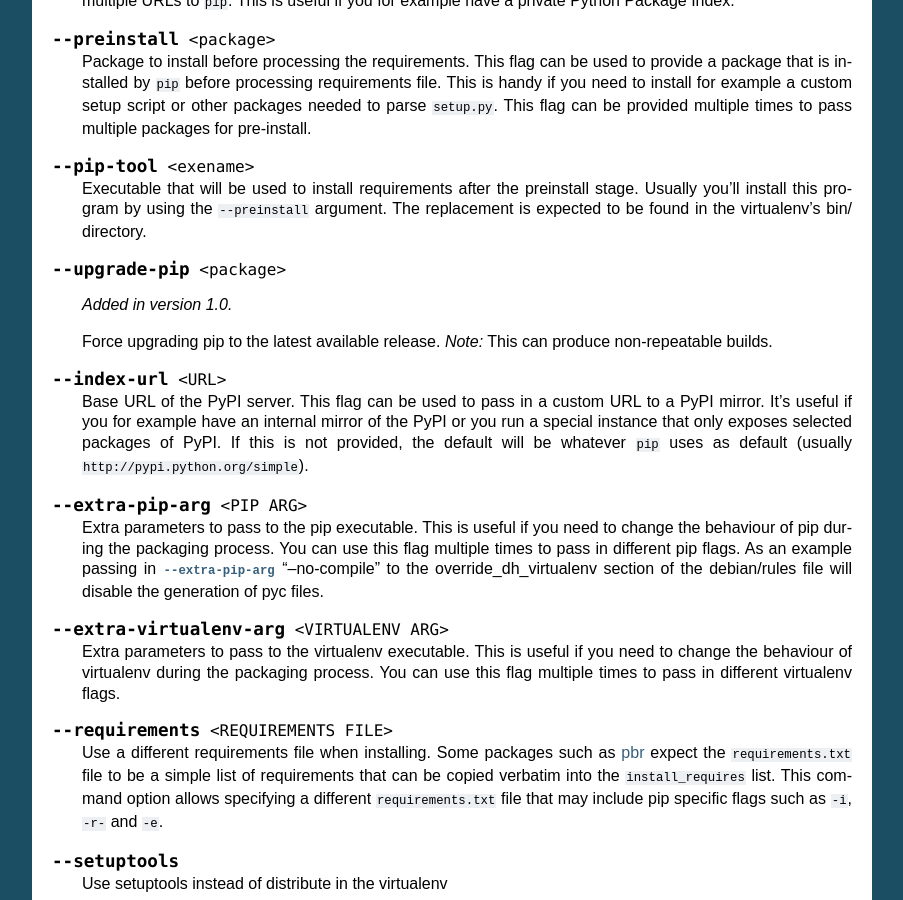
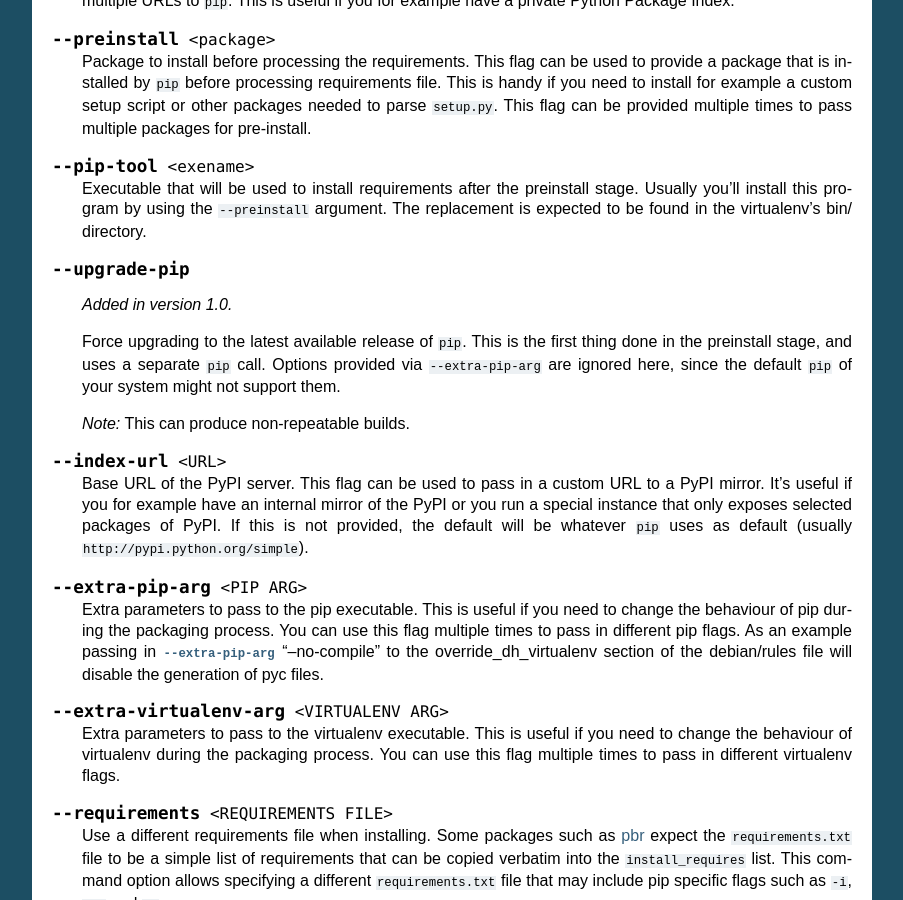
Before and after one commit to spotify/dh-virtualenv, a Sphinx documentation site: the page built from doc/usage.rst, in a window 1280 px wide and 900 px high, scrolled down 1495 px. Shown: the whole window, without its empty margins (198-1101 px from the left). Built offline with Sphinx 7.4.7, drawn with Linux system fonts in a browser that asks for light colours.

Commit message:
Ignore --extra-pip-arg in call for --upgrade-pip (fixes #197)
Includes doc fix: --upgrade-pip takes no argument

```diff
--- a/doc/usage.rst
+++ b/doc/usage.rst
@@ -119,12 +119,17 @@ few command line options:
    ``--preinstall`` argument. The replacement is expected to be found
    in the virtualenv's bin/ directory.
 
-.. cmdoption:: --upgrade-pip <package>
+.. cmdoption:: --upgrade-pip
 
    .. versionadded:: 1.0
 
-   Force upgrading pip to the latest available release. *Note:* This
-   can produce non-repeatable builds.
+   Force upgrading to the latest available release of ``pip``.
+   This is the first thing done in the preinstall stage,
+   and uses a separate ``pip`` call.
+   Options provided via ``--extra-pip-arg`` are ignored here,
+   since the default ``pip`` of your system might not support them.
+
+   *Note:* This can produce non-repeatable builds.
 
 .. cmdoption:: --index-url <URL>
 
```
Also changed, not shown: 1 other file.
